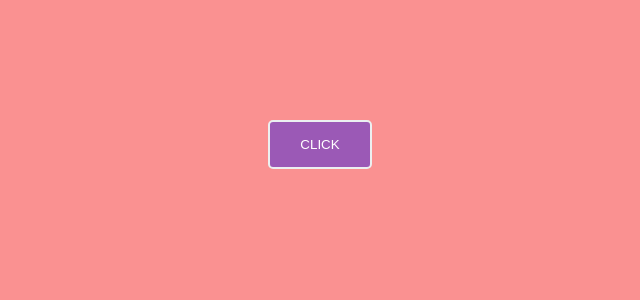
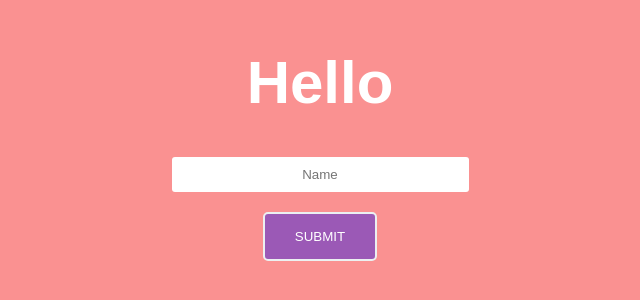
Before and after one commit to Shantovai23/Reactjs-practice, a React (Create React App) app: page / in a window 1280 px wide. Shown: the part 256-556 px from the top of the page, without its empty margins (320-960 px from the left). Built offline with nearby package versions, Linux system fonts and the light colour scheme; a web font is replaced by a local one.

Commit message:
react input feilds added

```diff
--- a/src/App.jsx
+++ b/src/App.jsx
@@ -36,33 +36,60 @@ import React, { useState } from 'react'
 
 //event handeling
 
+// const App=()=>{
+//   const [inCr,upClr]=useState('#fa9191')
+//   const [name,upName]=useState('Click')
+
+// const bgChange=()=>{
+//  let newCr='red'
+//  let newNam='Changed'
+//  upClr(newCr)
+//  upName(newNam)
+// }
+// const clkTwice=()=>{
+
+// let twiceName='Twice Worked'
+// let twiceClr='green'
+// upName(twiceName)
+// upClr(twiceClr)
+
+// }
+
+//  return(
+//   <>
+//    <div style={{backgroundColor: inCr}}>
+//     <button onClick={bgChange} onDoubleClick={clkTwice}>{name}</button>
+//     </div>
+//   </>
+//  )
+// }
+
+
+
+//react froms
+
 const App=()=>{
-  const [inCr,upClr]=useState('#fa9191')
-  const [name,upName]=useState('Click')
 
-const bgChange=()=>{
- let newCr='red'
- let newNam='Changed'
- upClr(newCr)
- upName(newNam)
-}
-const clkTwice=()=>{
+const [name,setName]=useState()
+const [storedName,upstore]=useState()
 
-let twiceName='Twice Worked'
-let twiceClr='green'
-upName(twiceName)
-upClr(twiceClr)
+const inputEvent=(event)=>
+ setName(event.target.value)
 
-}
+ const stored=()=>{
+   upstore(name)
+   console.log(name)
+ }
 
  return(
   <>
-   <div style={{backgroundColor: inCr}}>
-    <button onClick={bgChange} onDoubleClick={clkTwice}>{name}</button>
-    </div>
+    <h1>Hello {storedName}</h1>
+    <input type='text' placeholder='Name' onChange={inputEvent} value={name}/>
+    <button onClick={stored} >Submit</button>
+
   </>
  )
-}
+ }
 
 
 export default App;
--- a/src/index.css
+++ b/src/index.css
@@ -40,3 +40,18 @@ button{
   border: 2px solid #ecf0f1;
   cursor: pointer;
 }
+
+h1{
+  font-size: 60px;
+  margin: 20px 0;
+  color: #fff;
+}
+
+input{
+  padding: 10px 60px;
+  margin: 20px 0;
+  text-align: center;
+  outline: none;
+  border: none;
+  border-radius: 3px;
+}
```
